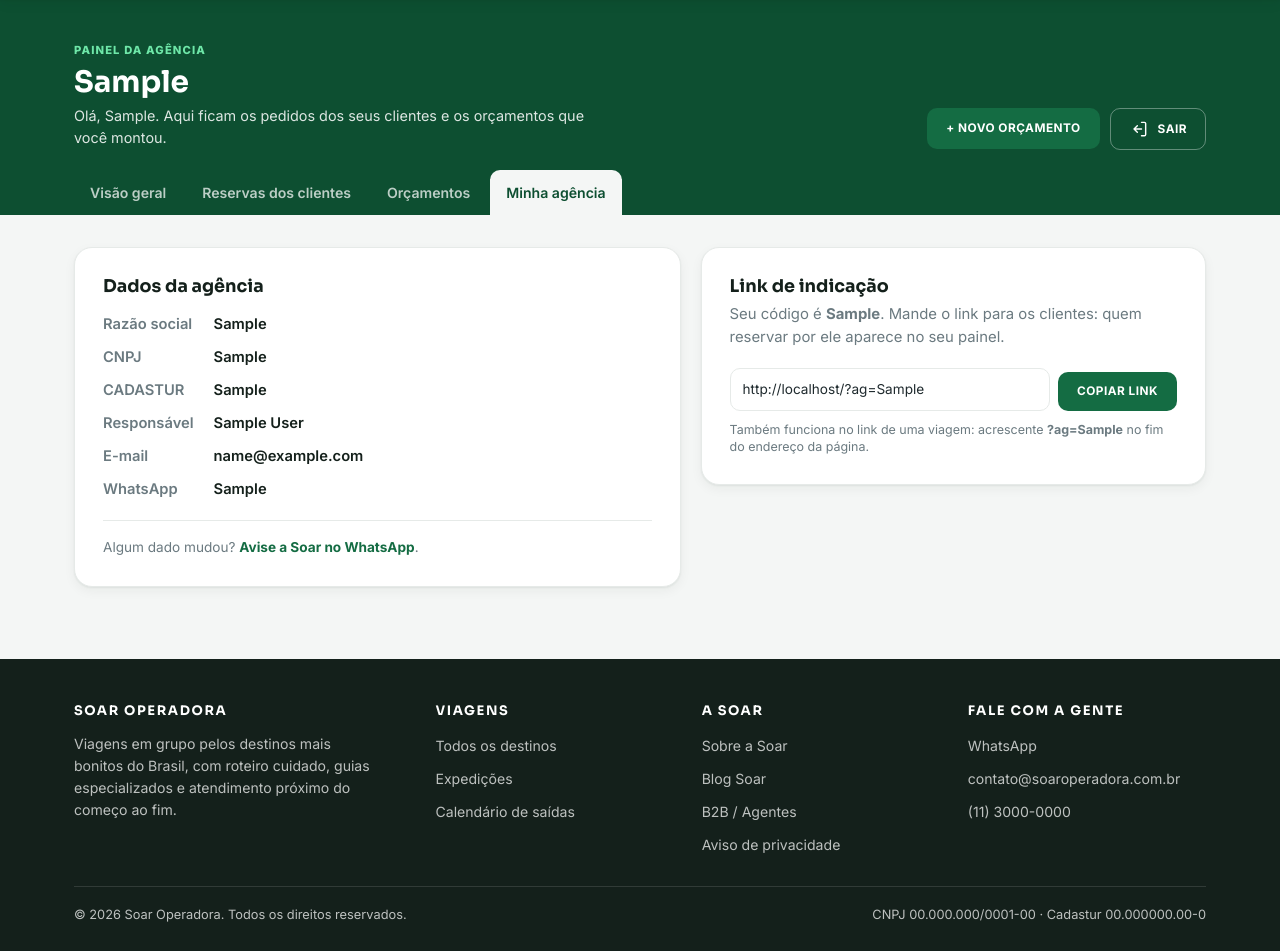
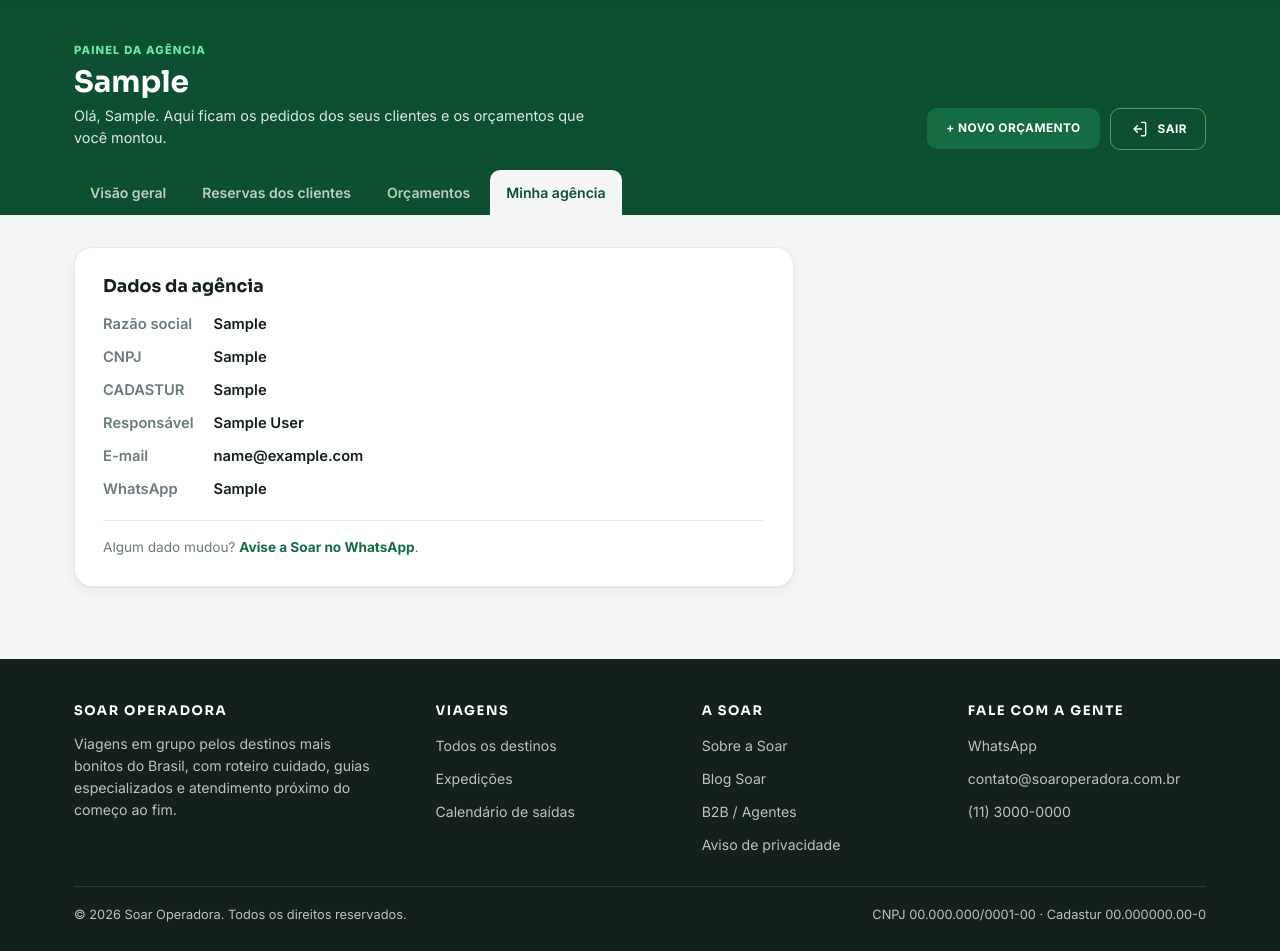
Before and after one commit to gustavoeguchi06-sys/Soar-Viagem, a Django app: page /agencia/minha-agencia/ in a window 1280 px wide. Shown: the part 76-1027 px from the top of the page. Run offline with Django 5.2, Linux system fonts and the light colour scheme; a user stored in the database is signed in; tables that the repository leaves empty hold one stand-in row (values such as "Sample post"); parts of the project's set-up code (start-up, migrations or seed data) failed here and were passed over.

Commit message:
Tira o link de indicação das agências
O quadro e o cartão do link saem do painel da agência, junto com o
mecanismo que ligava o cliente à agência pelo link. A reserva passa a
chegar à agência só quando o dono a atribui no painel. Textos do painel
da agência e do aviso de privacidade acompanham a mudança.

Co-Authored-By: Claude Opus 5.5 <noreply@anthropic.com>
Claude-Session: https://claude.ai/code/session_01Hcyeq4XWR4Dz8bmWA7EyxL

```diff
--- a/agencia/indicacao.py
+++ /dev/null
@@ -1,33 +0,0 @@
-"""Link de indicação: o cliente que chega pelo link da agência fica com ela.
-
-A agência manda para o cliente um link do site com `?ag=CODIGO`. Na primeira
-página que ele abre, o código fica guardado na sessão; quando ele reservar,
-a reserva sai marcada com a agência e aparece no painel dela.
-
-Só vale código de agência aprovada. Um código errado ou de agência ainda em
-análise é ignorado em silêncio: o cliente navega normalmente.
-"""
-from contas.models import PerfilAgente
-
-CHAVE = 'agencia_indicacao'
-
-
-class IndicacaoMiddleware:
-    def __init__(self, get_response):
-        self.get_response = get_response
-
-    def __call__(self, request):
-        codigo = request.GET.get('ag', '').strip().upper()
-        if codigo and request.method == 'GET' and len(codigo) <= 12:
-            agencia = PerfilAgente.objects.filter(codigo=codigo, aprovado=True).first()
-            if agencia is not None:
-                request.session[CHAVE] = agencia.pk
-        return self.get_response(request)
-
-
-def agencia_da_sessao(request):
-    """A agência que indicou este visitante, se ainda estiver aprovada."""
-    pk = request.session.get(CHAVE)
-    if not pk:
-        return None
-    return PerfilAgente.objects.filter(pk=pk, aprovado=True).first()
--- a/agencia/views.py
+++ b/agencia/views.py
@@ -1,7 +1,7 @@
 """Painel da agência parceira.
 
 Uma tela de trabalho só da agência, separada do painel do dono: ela vê as
-reservas dos clientes que chegaram pelo link dela e os orçamentos que montou.
+reservas que a Soar passou para ela e os orçamentos que montou.
 
 Toda consulta daqui passa por `request.agencia`. É isso que impede uma agência
 de ver cliente de outra: o `get_object_or_404(..., agencia=request.agencia)`
@@ -15,7 +15,6 @@ from django.contrib import messages
 from django.contrib.auth.decorators import login_required
 from django.db.models import Count, Q, Sum
 from django.shortcuts import get_object_or_404, redirect, render
-from django.urls import reverse
 
 from reservas.models import Reserva
 
@@ -69,8 +68,6 @@ def painel(request):
                              .select_related('destino', 'usuario')[:5],
         'orcamentos_abertos': orcamentos.filter(status='enviado')
                                         .select_related('destino')[:5],
-        'link_indicacao': request.build_absolute_uri(
-            reverse('destinations:home') + '?ag=' + agencia.codigo),
     })
 
 
@@ -156,6 +153,4 @@ def orcamento_editar(request, pk):
 def minha_agencia(request):
     return render(request, 'agencia/minha_agencia.html', {
         'aba': 'agencia',
-        'link_indicacao': request.build_absolute_uri(
-            reverse('destinations:home') + '?ag=' + request.agencia.codigo),
     })
--- a/reservas/views.py
+++ b/reservas/views.py
@@ -7,7 +7,6 @@ from django.contrib import messages
 from django.contrib.auth.decorators import login_required
 from django.shortcuts import get_object_or_404, redirect, render
 
-from agencia.indicacao import agencia_da_sessao
 from destinations.conteudo import montar_viagem
 from destinations.models import Destino
 from soar.seguranca import LIMITE_RESERVA
@@ -21,7 +20,6 @@ def nova(request, slug):
     destino = get_object_or_404(Destino, slug=slug)
     viagem = montar_viagem(destino, list(destino.avaliacoes.all()))
     saidas = viagem['saidas']
-    agencia = agencia_da_sessao(request)
 
     # Todas as datas cadastradas estão lotadas: não tem o que pedir aqui.
     if saidas and not viagem['tem_vaga']:
@@ -58,7 +56,6 @@ def nova(request, slug):
             escolhida_id = form.cleaned_data.get('saida_escolhida')
             saida = next((s for s in saidas if str(s['id']) == escolhida_id), None)
             reserva.saida = saida['texto'] if saida else viagem['proxima_saida']
-            reserva.agencia = agencia
             reserva.save()
             LIMITE_RESERVA.registrar(request, request.user.pk)
             messages.success(
@@ -82,7 +79,6 @@ def nova(request, slug):
         'destino': destino,
         'viagem': viagem,
         'form': form,
-        'agencia': agencia,
     })
 
 
--- a/soar/settings.py
+++ b/soar/settings.py
@@ -133,7 +133,6 @@ MIDDLEWARE = [
     'django.middleware.common.CommonMiddleware',
     'django.middleware.csrf.CsrfViewMiddleware',
     'django.contrib.auth.middleware.AuthenticationMiddleware',
-    'agencia.indicacao.IndicacaoMiddleware',
     'django.contrib.messages.middleware.MessageMiddleware',
     'django.middleware.clickjacking.XFrameOptionsMiddleware',
 ]
--- a/static/css/agencia.css
+++ b/static/css/agencia.css
@@ -129,3 +129,7 @@
 
 /* o reset da página zera a margem dos parágrafos: devolve o respiro antes do formulário */
 .ag .cartao-form__sub { margin-bottom: 18px; }
+
+/* sem o quadro do link, os blocos da visão geral encostam nos números */
+.ag-duas--topo { margin-top: 26px; }
+.ag-ficha--uma { grid-template-columns: minmax(0, 720px); }
--- a/static/js/agencia.js
+++ b/static/js/agencia.js
@@ -1,4 +1,4 @@
-// Painel da agência: copiar o link de indicação e mostrar só as datas de
+// Painel da agência: botões de copiar e mostrar só as datas de
 // saída do destino escolhido no orçamento.
 (function () {
     document.querySelectorAll('[data-copiar]').forEach(function (botao) {
--- a/templates/agencia/minha_agencia.html
+++ b/templates/agencia/minha_agencia.html
@@ -3,7 +3,7 @@
 {% block titulo %}Minha agência{% endblock %}
 
 {% block corpo %}
-<div class="ag-ficha">
+<div class="ag-ficha ag-ficha--uma">
     <div class="cartao-form">
         <h2>Dados da agência</h2>
         <dl class="dados-agente">
@@ -18,16 +18,5 @@
             <a href="https://wa.me/5511999999999" target="_blank" rel="noopener">Avise a Soar no WhatsApp</a>.</p>
     </div>
 
-    <div class="cartao-form">
-        <h2>Link de indicação</h2>
-        <p class="cartao-form__sub">Seu código é <b>{{ request.agencia.codigo }}</b>. Mande o link para
-           os clientes: quem reservar por ele aparece no seu painel.</p>
-        <div class="ag-copiar">
-            <input type="text" readonly value="{{ link_indicacao }}" id="linkIndicacao" aria-label="Link de indicação">
-            <button type="button" class="btn btn--verde btn--sm" data-copiar="linkIndicacao">Copiar link</button>
-        </div>
-        <p class="campo__ajuda ag-dica">Também funciona no link de uma viagem: acrescente
-           <b>?ag={{ request.agencia.codigo }}</b> no fim do endereço da página.</p>
-    </div>
 </div>
 {% endblock %}
```
Also changed, not shown: agencia/tests.py (+0 -20 lines), contas/admin.py (+1 -6 lines), templates/agencia/painel.html (+2 -13 lines), templates/agencia/reservas.html (+3 -4 lines), templates/contas/privacidade.html (+3 -4 lines), templates/reservas/nova.html (+0 -7 lines).
